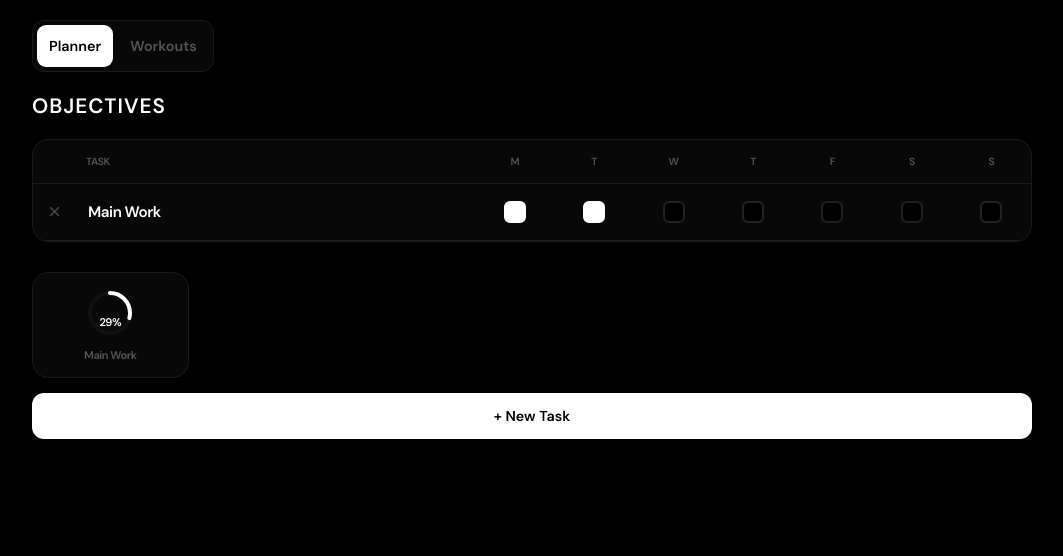
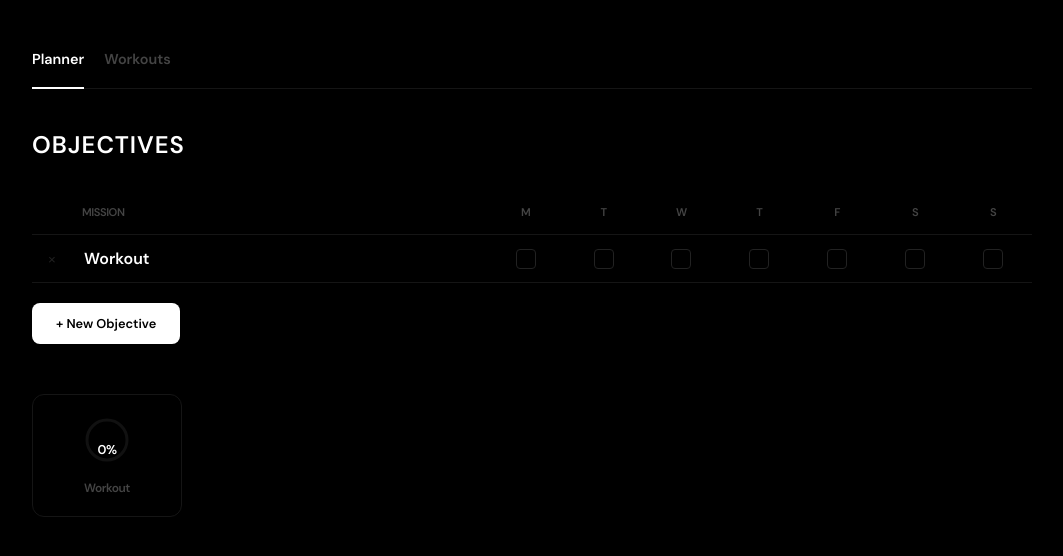
Before and after one commit to jdovud/LifeOS, a plain HTML site: page index.html in a window 1280 px wide. Shown: the whole page, without its empty margins (108-1171 px from the left). Drawn offline with Linux system fonts and the light colour scheme.

Commit message:
Update index.html

```diff
--- a/index.html
+++ b/index.html
@@ -3,7 +3,7 @@
 <head>
     <meta charset="UTF-8">
     <meta name="viewport" content="width=device-width, initial-scale=1.0, viewport-fit=cover">
-    <title>Black Mobile Dashboard</title>
+    <title>LifeOS</title>
     <link rel="preconnect" href="https://fonts.googleapis.com">
     <link rel="preconnect" href="https://fonts.gstatic.com" crossorigin>
     <link href="https://fonts.googleapis.com/css2?family=DM+Sans:wght@600&display=swap" rel="stylesheet">
@@ -11,11 +11,10 @@
     <style>
         :root {
             --bg: #000000;
-            --card-bg: #080808;
-            --border: #1a1a1a;
+            --border: #151515;
             --accent: #ffffff;
-            --text-dim: #555555;
-            --danger: #ff4444;
+            --text-dim: #444444;
+            --danger: #ff3b30;
             --font: 'DM Sans', sans-serif;
             --ls: -0.47px;
         }
@@ -27,114 +26,101 @@
             background-color: var(--bg);
             color: #fff;
             margin: 0;
-            padding: env(safe-area-inset-top) 15px 40px 15px;
+            padding: 40px 20px;
             letter-spacing: var(--ls);
-            display: flex;
-            flex-direction: column;
-            align-items: center;
         }
 
-        .container { width: 100%; max-width: 1000px; }
+        .container { width: 100%; max-width: 1000px; margin: 0 auto; }
 
-        /* Навигация (адаптивная) */
+        /* Чистая навигация без рамок */
         nav {
-            display: flex;
-            gap: 5px;
-            margin: 20px 0;
-            background: var(--card-bg);
-            padding: 4px;
-            border-radius: 12px;
-            border: 1px solid var(--border);
-            width: 100%;
+            display: flex; gap: 20px; margin-bottom: 40px;
+            border-bottom: 1px solid var(--border); padding-bottom: 10px;
         }
 
         .nav-btn {
-            flex: 1;
-            background: transparent;
-            color: var(--text-dim);
-            border: none;
-            padding: 12px;
-            border-radius: 9px;
-            cursor: pointer;
-            font-family: var(--font);
-            font-weight: 600;
-            font-size: 0.9rem;
-            transition: 0.3s;
+            background: transparent; color: var(--text-dim);
+            border: none; padding: 10px 0; cursor: pointer;
+            font-family: var(--font); font-weight: 600;
+            font-size: 0.9rem; transition: 0.2s; position: relative;
         }
 
-        .nav-btn.active { background: var(--accent); color: var(--bg); }
+        .nav-btn.active { color: #fff; }
+        .nav-btn.active::after {
+            content: ''; position: absolute; bottom: -11px; left: 0;
+            width: 100%; height: 2px; background: #fff;
+        }
 
-        header { margin-bottom: 20px; text-align: left; width: 100%; }
-        h1 { font-size: 1.3rem; text-transform: uppercase; letter-spacing: 1px; margin: 0; }
-
-        .section { display: none; animation: fadeIn 0.3s ease; }
-        .section.active { display: block; }
+        .section { display: none; }
+        .section.active { display: block; animation: fadeIn 0.3s ease; }
 
         @keyframes fadeIn { from { opacity: 0; } to { opacity: 1; } }
 
-        /* Таблица с прокруткой для мобилок */
-        .table-wrapper {
-            background: var(--card-bg);
-            border: 1px solid var(--border);
-            border-radius: 16px;
-            overflow-x: auto; /* Важно для мобилок */
-            margin-bottom: 30px;
-            -webkit-overflow-scrolling: touch;
-        }
+        h1 { font-size: 1.5rem; font-weight: 600; margin: 0 0 30px 0; text-transform: uppercase; letter-spacing: 1px; }
 
-        table { width: 100%; border-collapse: collapse; min-width: 500px; }
-        th { color: var(--text-dim); font-size: 0.65rem; padding: 15px 10px; text-transform: uppercase; border-bottom: 1px solid var(--border); }
-        td { border-bottom: 1px solid var(--border); padding: 10px; }
+        /* Таблица: убираем лишние карточки, оставляем только линии */
+        .table-scroll { overflow-x: auto; width: 100%; margin-bottom: 50px; }
+        table { width: 100%; border-collapse: collapse; min-width: 600px; }
+        th { color: var(--text-dim); font-size: 0.7rem; padding: 15px 10px; text-transform: uppercase; text-align: center; border-bottom: 1px solid var(--border); }
+        td { border-bottom: 1px solid var(--border); padding: 12px 10px; }
 
         .task-input {
             background: transparent; border: none; outline: none;
             color: #fff; font-family: var(--font); font-weight: 600;
-            font-size: 0.95rem; width: 100%; letter-spacing: var(--ls);
+            font-size: 1rem; width: 100%;
         }
 
-        /* Чекбоксы (крупнее для пальцев) */
-        .cb { display: block; position: relative; cursor: pointer; width: 22px; height: 22px; margin: 0 auto; }
-        .cb input { opacity: 0; width: 0; height: 0; }
-        .checkmark {
-            position: absolute; top: 0; left: 0; height: 22px; width: 22px; background: #000;
-            border: 2px solid #222; border-radius: 6px;
+        /* Чекбоксы: минимализм */
+        .cell-status { width: 20px; height: 20px; margin: 0 auto; display: block; position: relative; cursor: pointer; }
+        .cell-status input { opacity: 0; width: 0; height: 0; }
+        .box {
+            position: absolute; top: 0; left: 0; height: 20px; width: 20px;
+            background: transparent; border: 1.5px solid #222; border-radius: 4px; transition: 0.2s;
         }
-        .cb input:checked ~ .checkmark { background: #fff; border-color: #fff; }
+        input:checked + .box { background: #fff; border-color: #fff; }
+        input:checked + .box::after {
+            content: ""; position: absolute; left: 6px; top: 2px;
+            width: 4px; height: 8px; border: solid #000;
+            border-width: 0 2px 2px 0; transform: rotate(45deg);
+        }
+        .box.failed { border-color: var(--danger); }
+        .box.failed::after {
+            content: "×"; position: absolute; left: 0; top: -2px; width: 100%;
+            text-align: center; color: var(--danger); font-size: 18px;
+        }
 
-        /* Статистика: в 2 колонки на мобилках */
+        /* Сетка аналитики под таблицей */
         .stats-grid {
             display: grid;
-            grid-template-columns: repeat(2, 1fr);
-            gap: 12px;
-        }
-
-        @media (min-width: 600px) {
-            .stats-grid { grid-template-columns: repeat(auto-fill, minmax(150px, 1fr)); }
-            nav { width: fit-content; }
+            grid-template-columns: repeat(auto-fill, minmax(140px, 1fr));
+            gap: 20px;
+            margin-top: 20px;
         }
 
         .stat-card {
-            background: var(--card-bg); border: 1px solid var(--border); border-radius: 16px;
-            padding: 15px; display: flex; flex-direction: column; align-items: center;
+            background: transparent; border: 1px solid var(--border);
+            border-radius: 12px; padding: 20px; display: flex;
+            flex-direction: column; align-items: center; transition: 0.3s;
         }
 
         .progress-ring { transform: rotate(-90deg); }
-        .progress-ring__circle { stroke: #111; stroke-width: 4; fill: transparent; }
+        .progress-ring__circle { stroke: #111; stroke-width: 3; fill: transparent; }
         .progress-ring__bar {
-            stroke: #fff; stroke-width: 4; fill: transparent;
-            stroke-dasharray: 125.6; transition: stroke-dashoffset 0.4s ease; stroke-linecap: round;
+            stroke: #fff; stroke-width: 3; fill: transparent;
+            stroke-dasharray: 125.6; transition: 0.6s cubic-bezier(0.4, 0, 0.2, 1); stroke-linecap: round;
         }
 
-        .percentage { position: absolute; font-size: 0.7rem; margin-top: 18px; font-weight: 600; }
-        .stat-label { margin-top: 10px; font-size: 0.7rem; color: var(--text-dim); text-align: center; }
+        .percentage { position: absolute; font-size: 0.8rem; margin-top: 18px; font-weight: 600; }
+        .stat-label { margin-top: 15px; font-size: 0.75rem; color: var(--text-dim); text-align: center; }
 
         .btn-add {
-            background: #fff; color: #000; border: none; padding: 14px; border-radius: 12px;
-            font-family: var(--font); font-weight: 600; font-size: 0.9rem; cursor: pointer;
-            margin-top: 15px; width: 100%;
+            background: #fff; color: #000; border: none; padding: 12px 24px;
+            border-radius: 8px; font-weight: 600; cursor: pointer;
+            margin-top: 20px; font-family: var(--font); font-size: 0.8rem;
         }
 
-        .btn-delete { background: transparent; color: #444; border: none; font-size: 1.4rem; padding: 5px; }
+        .btn-del { background: transparent; color: #222; border: none; cursor: pointer; transition: 0.2s; }
+        .btn-del:hover { color: var(--danger); }
     </style>
 </head>
 <body>
@@ -146,31 +132,31 @@
     </nav>
 
     <div id="planner" class="section active">
-        <header><h1>Objectives</h1></header>
-        <div class="table-wrapper">
+        <h1>Objectives</h1>
+        <div class="table-scroll">
             <table>
                 <thead>
-                    <tr><th style="width: 40px;"></th><th style="text-align: left;">Task</th><th>M</th><th>T</th><th>W</th><th>T</th><th>F</th><th>S</th><th>S</th></tr>
+                    <tr><th style="width:40px"></th><th style="text-align:left">Mission</th><th>M</th><th>T</th><th>W</th><th>T</th><th>F</th><th>S</th><th>S</th></tr>
                 </thead>
                 <tbody id="planner-body"></tbody>
             </table>
+            <button class="btn-add" onclick="addRow('planner')">+ New Objective</button>
         </div>
         <div class="stats-grid" id="planner-stats"></div>
-        <button class="btn-add" onclick="addRow('planner')">+ New Task</button>
     </div>
 
     <div id="workout" class="section">
-        <header><h1>Training</h1></header>
-        <div class="table-wrapper">
+        <h1>Workouts</h1>
+        <div class="table-scroll">
             <table>
                 <thead>
-                    <tr><th style="width: 40px;"></th><th style="text-align: left;">Ex</th><th>M</th><th>T</th><th>W</th><th>T</th><th>F</th><th>S</th><th>S</th></tr>
+                    <tr><th style="width:40px"></th><th style="text-align:left">Exercise</th><th>M</th><th>T</th><th>W</th><th>T</th><th>F</th><th>S</th><th>S</th></tr>
                 </thead>
                 <tbody id="workout-body"></tbody>
             </table>
+            <button class="btn-add" onclick="addRow('workout')">+ New Exercise</button>
         </div>
         <div class="stats-grid" id="workout-stats"></div>
-        <button class="btn-add" onclick="addRow('workout')">+ New Exercise</button>
     </div>
 </div>
 
@@ -182,20 +168,37 @@
         document.querySelectorAll('.nav-btn').forEach(b => b.classList.remove('active'));
         document.getElementById(tabId).classList.add('active');
         event.currentTarget.classList.add('active');
-        window.scrollTo(0, 0);
     }
 
-    function createRow(type, taskText = '', checks = Array(7).fill(false)) {
+    function getDayIdx() {
+        const d = new Date().getDay();
+        return d === 0 ? 6 : d - 1;
+    }
+
+    function createRow(type, label = '', states = Array(7).fill(null)) {
         const tbody = document.getElementById(`${type}-body`);
         const tr = document.createElement('tr');
+        const today = getDayIdx();
+        const lastVisit = localStorage.getItem('lastVisit');
+        const isNewDay = lastVisit && lastVisit !== new Date().toDateString();
 
-        let html = `
-            <td><button class="btn-delete" onclick="removeRow(this, '${type}')">×</button></td>
-            <td><input type="text" class="task-input" value="${taskText}" placeholder="Task..." oninput="updateStats('${type}')"></td>
-        `;
+        const finalStates = states.map((s, i) => {
+            if (isNewDay && i < today && s === null) return false;
+            return s;
+        });
 
-        checks.forEach((checked) => {
-            html += `<td><label class="cb"><input type="checkbox" ${checked ? 'checked' : ''} onchange="updateStats('${type}')"><span class="checkmark"></span></label></td>`;
+        let html = `<td><button class="btn-del" onclick="removeRow(this, '${type}')">×</button></td>
+                    <td><input type="text" class="task-input" value="${label}" placeholder="..." oninput="updateStats('${type}')"></td>`;
+
+        finalStates.forEach((state) => {
+            let cls = state === false ? 'failed' : '';
+            let chk = state === true ? 'checked' : '';
+            html += `<td>
+                <label class="cell-status">
+                    <input type="checkbox" ${chk} onchange="this.nextElementSibling.classList.remove('failed'); updateStats('${type}')">
+                    <span class="box ${cls}"></span>
+                </label>
+            </td>`;
         });
 
         tr.innerHTML = html;
@@ -204,58 +207,52 @@
     }
 
     function addRow(type) { createRow(type); }
-
-    function removeRow(btn, type) {
-        if(confirm('Удалить задачу?')) {
-            btn.closest('tr').remove();
-            updateStats(type);
-        }
-    }
+    function removeRow(btn, type) { btn.closest('tr').remove(); updateStats(type); }
 
     function updateStats(type) {
         const rows = document.querySelectorAll(`#${type}-body tr`);
-        const statsGrid = document.getElementById(`${type}-stats`);
-        statsGrid.innerHTML = '';
+        const grid = document.getElementById(`${type}-stats`);
+        grid.innerHTML = '';
         const data = [];
 
         rows.forEach(tr => {
             const label = tr.querySelector('.task-input').value || '...';
-            const checkboxes = tr.querySelectorAll('input[type="checkbox"]');
-            const checkedCount = Array.from(checkboxes).filter(c => c.checked).length;
-            const percent = Math.round((checkedCount / 7) * 100);
+            const boxes = tr.querySelectorAll('.cell-status');
+            const states = Array.from(boxes).map(b => {
+                if(b.querySelector('input').checked) return true;
+                if(b.querySelector('.box').classList.contains('failed')) return false;
+                return null;
+            });
 
-            data.push({ label, checks: Array.from(checkboxes).map(c => c.checked) });
+            data.push({ label, states });
+            const done = states.filter(s => s === true).length;
+            const pct = Math.round((done / 7) * 100);
+            const offset = CIRCUMFERENCE - (pct / 100) * CIRCUMFERENCE;
 
-            const offset = CIRCUMFERENCE - (percent / 100) * CIRCUMFERENCE;
-            const statCard = document.createElement('div');
-            statCard.className = 'stat-card';
-            statCard.innerHTML = `
-                <div style="position: relative; display: flex; justify-content: center; align-items: center;">
-                    <svg class="progress-ring" width="50" height="50">
-                        <circle class="progress-ring__circle" cx="25" cy="25" r="20"></circle>
-                        <circle class="progress-ring__bar" cx="25" cy="25" r="20" style="stroke-dashoffset: ${offset}"></circle>
-                    </svg>
-                    <div class="percentage">${percent}%</div>
-                </div>
-                <div class="stat-label">${label}</div>
-            `;
-            statsGrid.appendChild(statCard);
+            grid.innerHTML += `
+                <div class="stat-card">
+                    <div style="position:relative; display:flex; justify-content:center; align-items:center;">
+                        <svg class="progress-ring" width="50" height="50">
+                            <circle class="progress-ring__circle" cx="25" cy="25" r="20"></circle>
+                            <circle class="progress-ring__bar" cx="25" cy="25" r="20" style="stroke-dashoffset:${offset}"></circle>
+                        </svg>
+                        <div class="percentage">${pct}%</div>
+                    </div>
+                    <div class="stat-label">${label}</div>
+                </div>`;
         });
         localStorage.setItem(`${type}Data`, JSON.stringify(data));
+        localStorage.setItem('lastVisit', new Date().toDateString());
     }
 
-    function loadData(type, defaultItems) {
+    function load(type) {
         const saved = JSON.parse(localStorage.getItem(`${type}Data`));
-        if (saved && saved.length > 0) {
-            saved.forEach(item => createRow(item.label, item.checks));
-        } else {
-            defaultItems.forEach(item => createRow(type, item.name, item.checks));
-        }
+        if (saved) saved.forEach(item => createRow(type, item.label, item.states));
+        else createRow(type, type === 'planner' ? 'Workout' : 'Training');
     }
 
-    loadData('planner', [{name: 'Main Work', checks: [true,true,false,false,false,false,false]}]);
-    loadData('workout', [{name: 'Pull-ups', checks: [false,true,false,true,false,false,false]}]);
+    load('planner');
+    load('workout');
 </script>
-
 </body>
 </html>
```
